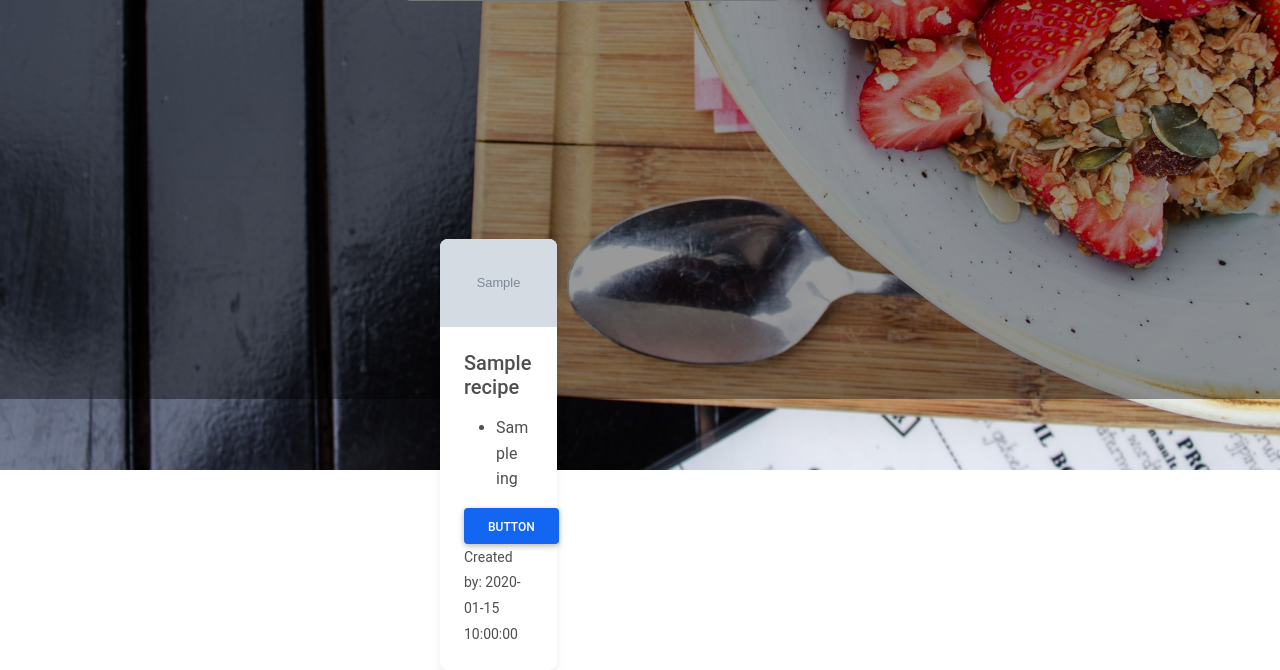
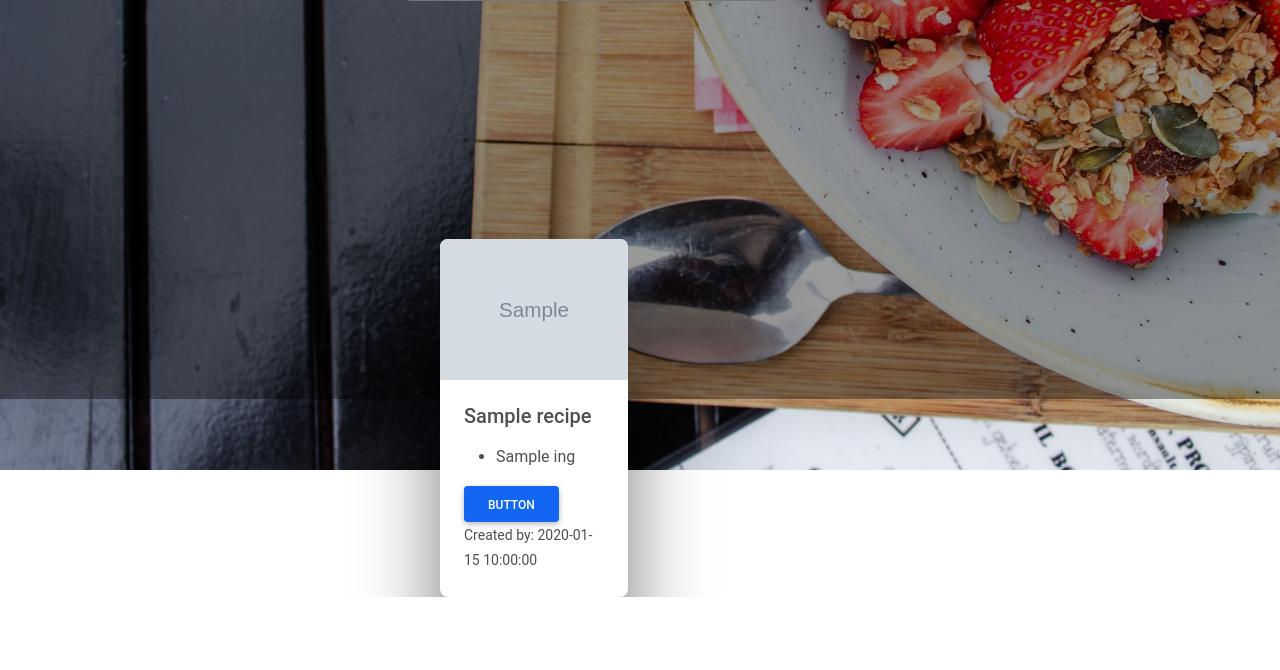
Before and after one commit to Brianconn71/ms3-recipedia, a Flask app: page / in a window 1280 px wide. Shown: the part 401-1071 px from the top of the page. After the commit the page ends 998 px from the top, so only its background shows below. Run offline with Flask 2, Linux system fonts and the light colour scheme; grey boxes marked "Sample" are stand-in pictures; a database or web service that is not in the repository returns one stand-in record (values such as "Sample title"); some libraries are stand-ins or nearby versions.

Commit message:
Added shadow to the recipe cards

```diff
--- a/static/css/style.css
+++ b/static/css/style.css
@@ -69,6 +69,9 @@ body{
 .latest-recipes{
     height: 20vh
 }
+.recipe-card{
+    box-shadow: 0 100px 80px rgba(0, 0, 0, 0.521);
+}
 
 /* Nav bar and logo */
 .recipedia-logo{
--- a/templates/recipes.html
+++ b/templates/recipes.html
@@ -12,9 +12,9 @@
     </section>
     <section class="latest-recipes">
             <div class="row">
-                <div class="col-4">
+                <div class="col-6">
         {% for recipe in recipes %}
-                    <div class="card">
+                    <div class="card recipe-card">
                         <div class="bg-image hover-overlay ripple" data-mdb-ripple-color="light">
                             <img
                             src="{{recipe.img_url}}"
```
